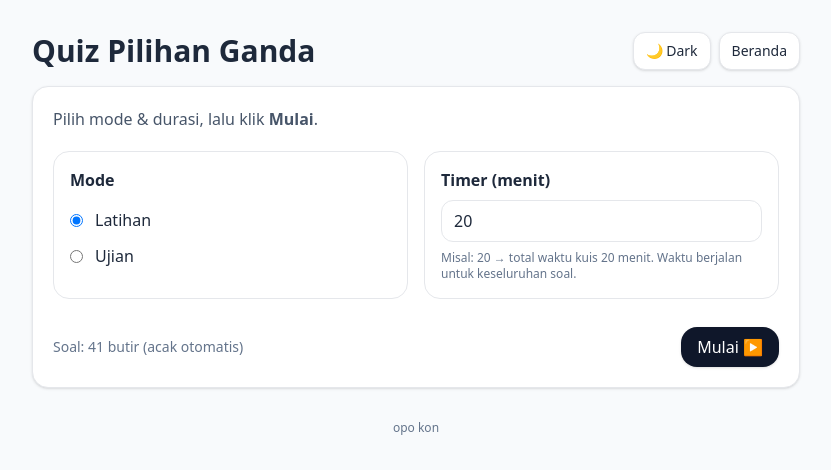
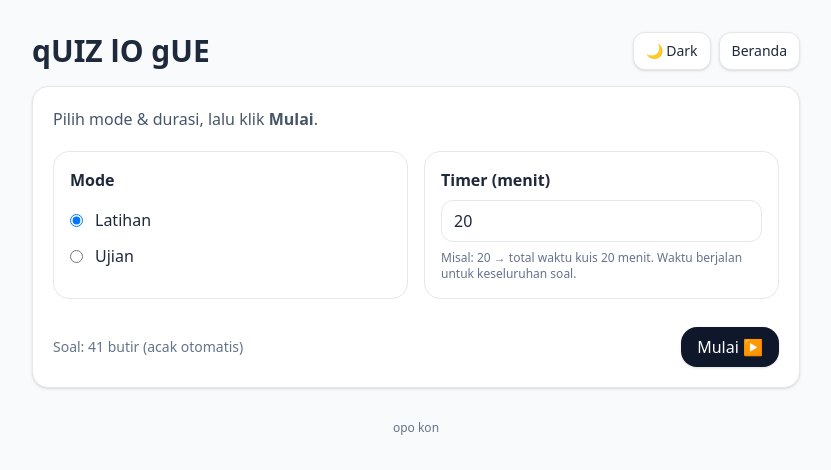
Before and after one commit to Regaz12/Quiz-OFB-6-SEM-1, a plain HTML site: page index.html in a window 1280 px wide. Shown: the whole page, without its empty margins (224-1055 px from the left). Drawn offline with nearby package versions, Linux system fonts and the light colour scheme.

Commit message:
Update index.html

```diff
--- a/index.html
+++ b/index.html
@@ -385,7 +385,7 @@
     function headerBar() {
       return `
         <header class="flex items-center justify-between py-4">
-          <h1 class="text-2xl md:text-3xl font-bold">Quiz Pilihan Ganda</h1>
+          <h1 class="text-2xl md:text-3xl font-bold">qUIZ lO gUE</h1>
           <div class="flex items-center gap-2">
             <button id="btnTheme" class="text-sm px-3 py-2 rounded-xl shadow hover:shadow-md border ${cd('bg-white','bg-slate-800 border-slate-700')}" title="Toggle tema">
               ${theme === "light" ? "🌙 Dark" : "☀️ Light"}
```
